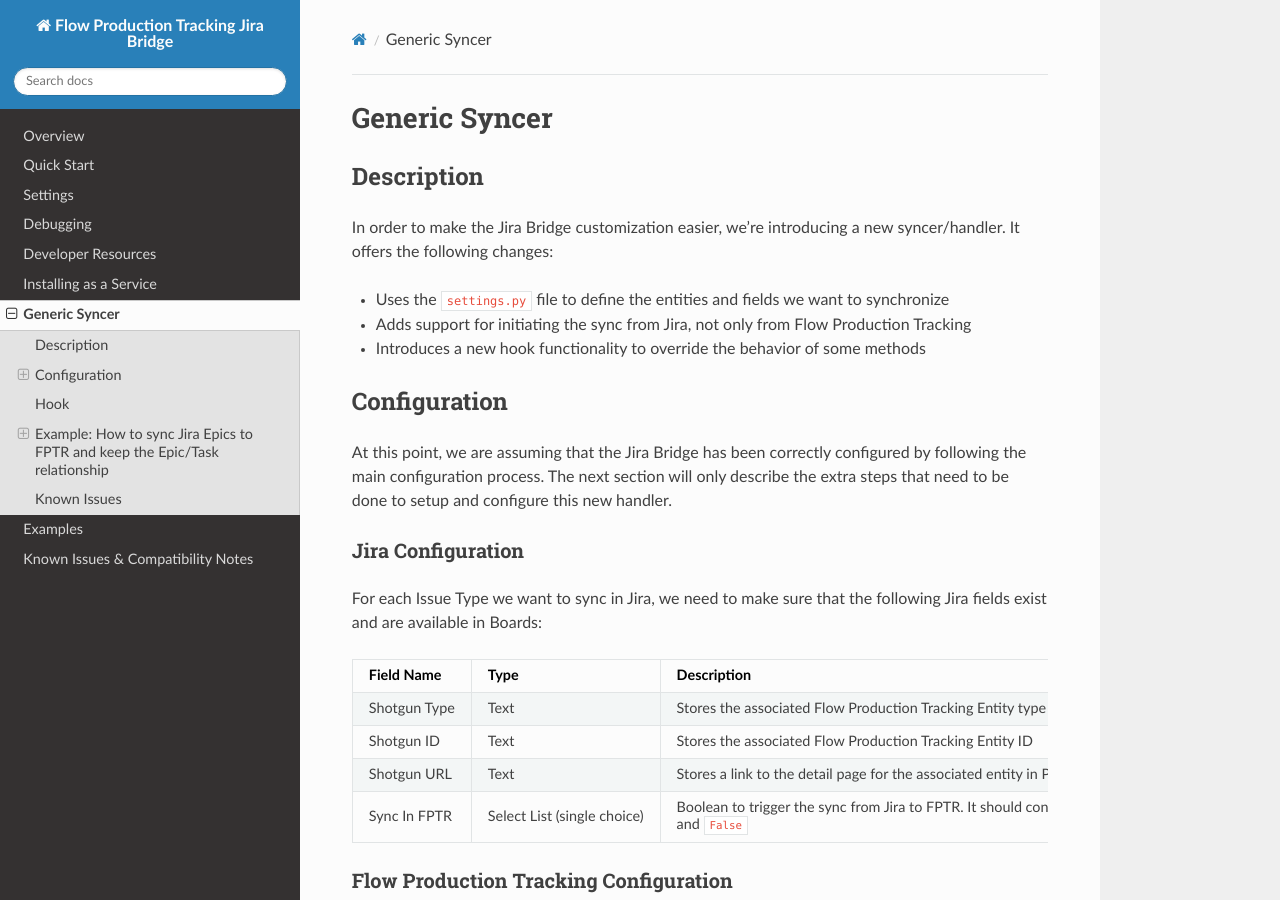
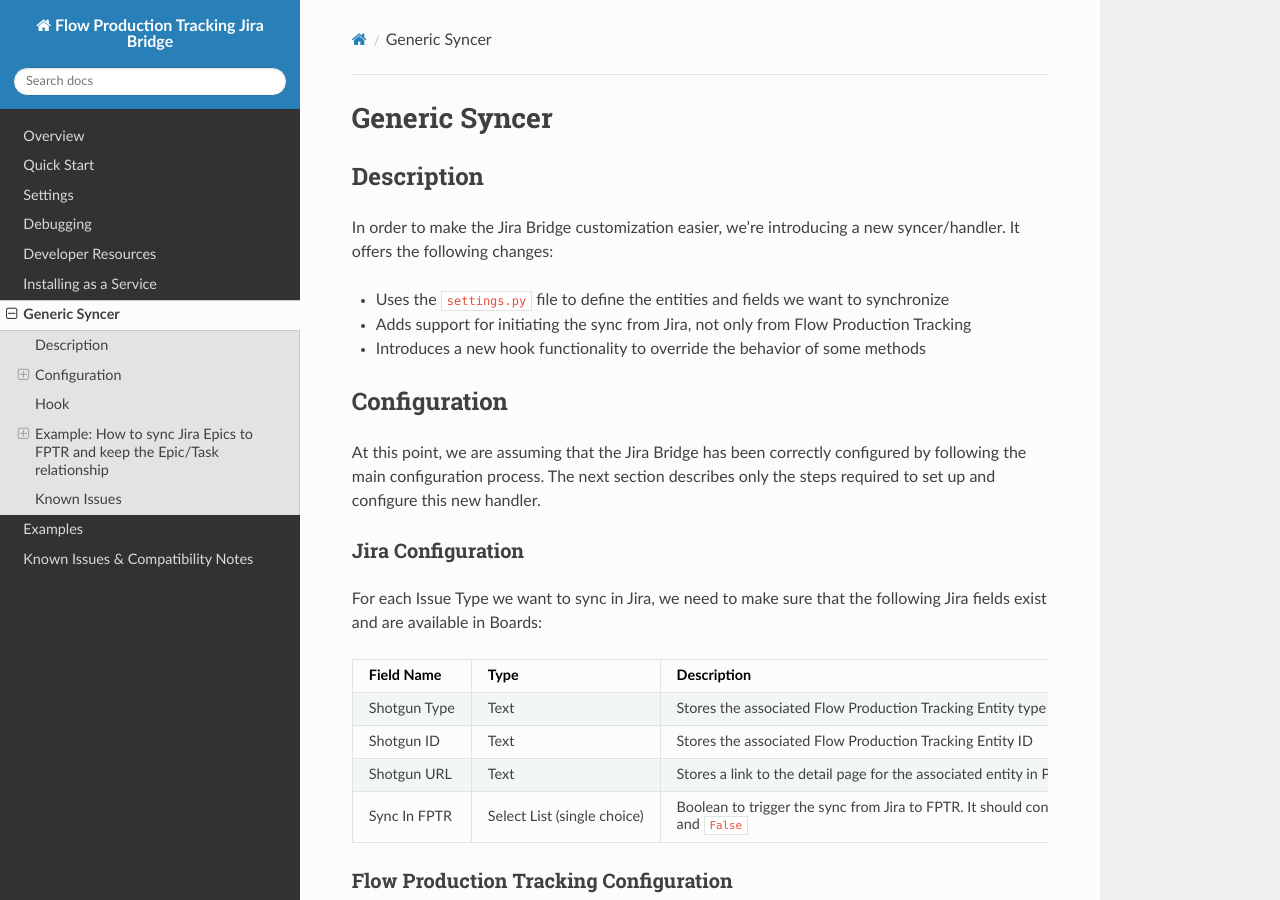
Before and after one commit to shotgunsoftware/sg-jira-bridge, a Sphinx documentation site: the page built from docs/generic_syncer.rst, in a window 1280 px wide and 900 px high. Built offline with Sphinx 7.4.7 and the Read the Docs theme 3.1.0, drawn with Linux system fonts in a browser that asks for light colours.

Commit message:
Update docs/generic_syncer.rst
Co-authored-by: Martin Chesnay <104032692+mchesnay@users.noreply.github.com>

```diff
--- a/docs/generic_syncer.rst
+++ b/docs/generic_syncer.rst
@@ -15,7 +15,7 @@
 *************
 
 At this point, we are assuming that the Jira Bridge has been correctly configured by following the main configuration process.
-The next section will only describe the extra steps that need to be done to setup and configure this new handler.
+The next section describes only the steps required to set up and configure this new handler.
 
 .. _entity-sync-jira-config:
 
```
